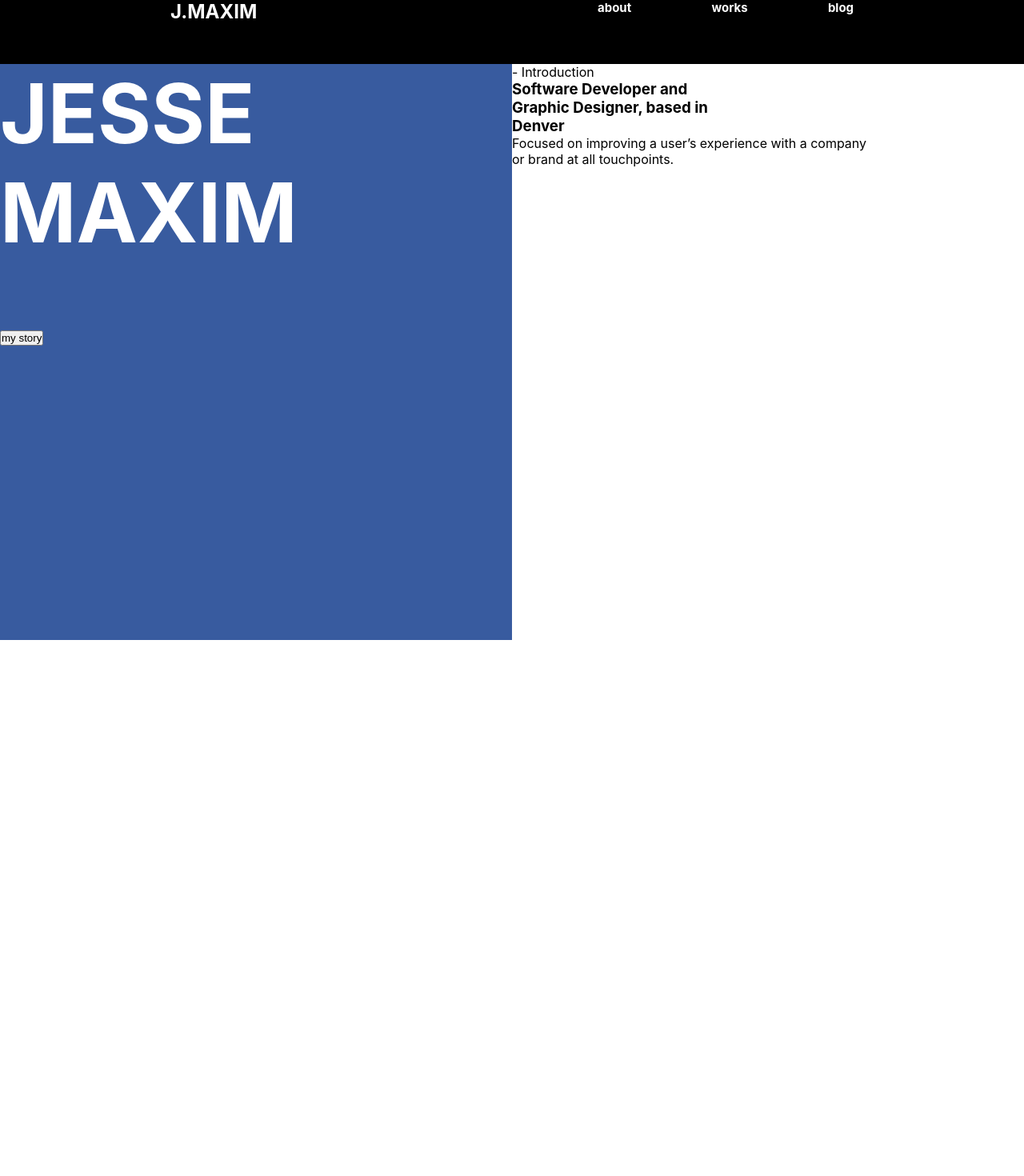
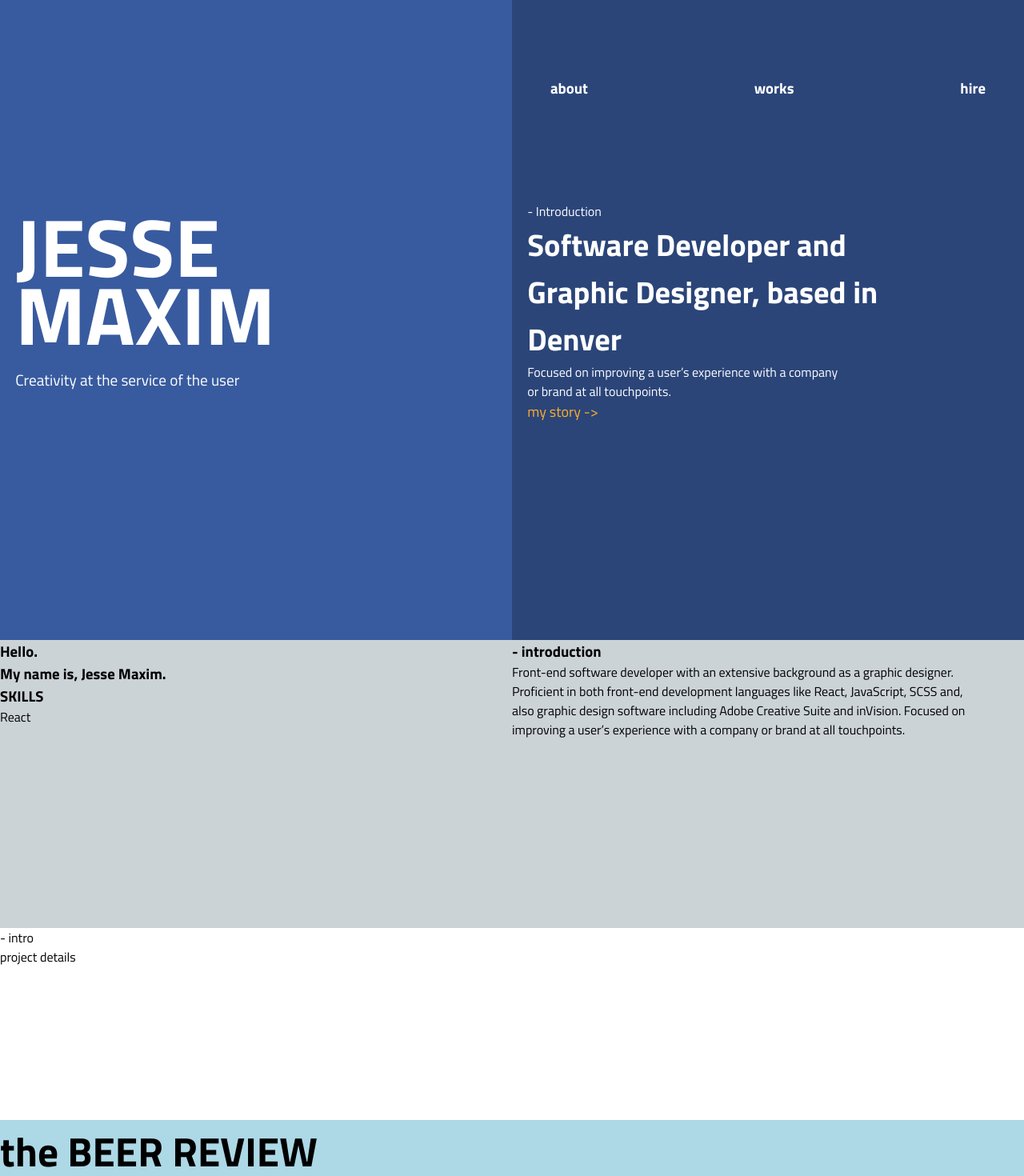
Before and after one commit to Jessmaxim303/Front-end-Portfolio, a React (Create React App) app: page / in a window 1280 px wide. Shown: the top 1470 px of the page at 80% size. Before the commit the page ends 800 px from the top, so only its background shows below. Built offline with nearby package versions, Linux system fonts and the light colour scheme.

Commit message:
New about section added

```diff
--- a/public/index.html
+++ b/public/index.html
@@ -2,6 +2,8 @@
 <html lang="en">
   <head>
     <meta charset="utf-8" />
+    <link href="https://fonts.googleapis.com/css2?family=Cairo:wght@300;700&display=swap" rel="stylesheet">
+    <link href="https://fonts.googleapis.com/css2?family=Titillium+Web:wght@400;700&display=swap" rel="stylesheet">
     <link rel="icon" href="%PUBLIC_URL%/favicon.ico" />
     <meta name="viewport" content="width=device-width, initial-scale=1" />
     <meta name="theme-color" content="#000000" />
--- /dev/null
+++ b/src/About/About.css
@@ -0,0 +1,15 @@
+.about_container {
+	height: 45vh;
+	width: 100%;
+	background: #ccd3d7;
+	display: flex;
+	flex-direction: row;
+}
+
+.about_info-container {
+  width: 50%;
+}
+
+.about_introduction-container {
+  width: 50%;
+}
--- /dev/null
+++ b/src/About/About.js
@@ -0,0 +1,22 @@
+import React from 'react';
+import './About.css';
+
+export const About = () => {
+  return (
+    <section className="about_container">
+      <section className="about_info-container">
+        <h1>Hello.</h1>
+        <h1>My name is, Jesse Maxim.</h1>
+        <h1>SKILLS</h1>
+        <p>React</p>
+      </section>
+      <section className="about_introduction-container">
+    	  <h1>- introduction</h1>
+    	  <p>Front-end software developer with an extensive background as a graphic designer. <br />
+    	  Proficient in both front-end development languages like React, JavaScript, SCSS and, <br />
+    	  also graphic design software including Adobe Creative Suite and inVision. Focused on <br />
+    	  improving a user’s experience with a company or brand at all touchpoints.</p>
+      </section>
+    </section>
+  	)
+}
--- a/src/App.js
+++ b/src/App.js
@@ -6,7 +6,6 @@ import './App.css';
 function App() {
   return (
     <div className="App">
-hi
     </div>
   );
 }
--- a/src/App/App.css
+++ b/src/App/App.css
@@ -2,10 +2,12 @@
 orange - #ed6639
 grey - #7f909a
 black - #000000
-white - #ffffff*/
-
+white - #ffffff
+yellow - #FFAF28*/
 
 * {
 	margin: 0;
 	padding: 0;
+	/*border: 1px solid red;*/
+	font-family: 'Titillium Web', sans-serif;
 }
--- a/src/App/App.js
+++ b/src/App/App.js
@@ -1,13 +1,16 @@
 import React from 'react';
 import './App.css';
 import { Header } from '../Header/Header.js';
+import { About } from '../About/About.js';
+import { Projects } from '../Projects/Projects.js';
 import { WelcomeContainer } from '../WelcomeContainer/WelcomeContainer.js'
 
 function App() {
   return (
     <div className="App">
-      <Header/>
       <WelcomeContainer/>
+      <About/>
+      <Projects/>
     </div>
   );
 }
--- a/src/Header/Header.css
+++ b/src/Header/Header.css
@@ -2,16 +2,7 @@
 	height: 10vh;
 	width: 100%;
 	background: #000000;
-	color: #ffffff;
 	display: flex;
 	flex-direction: row;
 	justify-content: space-around;
 }
-
-.header_nav_component {
-	width: 25%;
-	font-size: 1vw;
-	display: flex;
-	flex-direction: row;
-	justify-content: space-between;
-}
--- /dev/null
+++ b/src/Projects/Projects.css
@@ -0,0 +1,66 @@
+.projects_container {
+
+}
+
+.projects_into-container {
+  width: 100%;
+  height: 30vh;
+  background: #ffffff;
+}
+
+.beer_project {
+  width: 100%;
+  height: 60vh;
+  background: lightblue;
+}
+
+.project_brand-title {
+  font-size: 4vw;
+}
+
+.netflix_project {
+  width: 100%;
+  height: 60vh;
+  background: #000000;
+  color: #f1f1f1;
+}
+
+.airbnb_project {
+  width: 100%;
+  height: 60vh;
+  background: #f1f1f1;
+}
+
+.project_info-para {
+	font-size: 1.5vw;
+}
+
+.project_info-button {
+  border: 1px solid #000000;
+	background: none;
+  color: #000000;
+  font-size: 1.5vw;
+  width: 160px;
+  height: 50px;
+}
+
+.netflix_button {
+  background: none;
+  color: #f1f1f1;
+  font-size: 1.5vw;
+  width: 160px;
+  height: 50px;
+}
+
+.airbnb_button {
+  border: 1px solid #ff5a5f;
+  background: #f1f1f1;
+  color: #ff5a5f;
+  font-size: 1.5vw;
+  width: 160px;
+  height: 50px;
+}
+
+.netflix_logo {
+  width: 27vw;
+}
--- /dev/null
+++ b/src/Projects/Projects.js
@@ -0,0 +1,32 @@
+import React from 'react';
+import netflix from '../Assets/Netflix.png';
+import './Projects.css';
+
+export const Projects = () => {
+	return (
+    <section className="projects_container">
+      <section className="projects_into-container">- intro
+        <p>project details
+        </p>
+      </section>
+      <section className="beer_project">
+        <h1 className="project_brand-title">the BEER REVIEW</h1>
+        <div className="project_color-box"></div>
+        <p className="project_info-para">An application to track feedback and reviews for almost every brewery in the country.
+          <br /> The app fetches the data from an API and saves the users data locally using both React and Redux.
+          <br /> Emphasizes testing to ensure to application behaves as expected.
+        </p>
+        <button className="project_info-button">find out more</button>
+      </section>
+    	<section className="netflix_project">
+          <img className="netflix_logo" src={netflix}/>
+          <h3>2020 Redesign and feature install</h3>
+          <p>Netflix is a subscription-based film and television program rental service that offers media to subscribers via Internet streaming</p>
+          <button className="netflix_button">find out more</button>
+        </section>
+    	<section className="airbnb_project">Airbnb new feature
+          <button className="airbnb_button">find out more</button>
+        </section>
+    </section>
+		)
+}
--- a/src/WelcomeContainer/WelcomeContainer.css
+++ b/src/WelcomeContainer/WelcomeContainer.css
@@ -1,7 +1,7 @@
 .welcome_container {
 	display: flex;
 	flex-direction: row;
-	height: 90vh;
+	height: 100vh;
 }
 
 .left {
@@ -12,8 +12,53 @@
 	font-size: 8vw;
 }
 
+.welcome_intro_motto {
+	font-size: 1.5vw;
+}
+
 .right {
 	width: 50%;
 	height: 100%;
-	background: #ffffff;
+	background: #2B4579;
+	color: #ffffff;
 }
+
+.welcome_nav_component {
+	width: 85%;
+	font-size: 1.25vw;
+	display: flex;
+	flex-direction: row;
+	justify-content: space-between;
+	margin: 15% auto;
+}
+
+.welcome_body_component {
+  margin: 20% 3%;
+}
+
+.welcome_body_title {
+	font-size: 3vw;
+}
+
+.welcome_intro_name {
+	height: 85px;
+}
+
+.welcome_intro_motto {
+	margin-top: 60px;
+}
+
+.welcome_intro_component {
+	margin: 36% 3%;
+}
+
+.welcome_nav:hover {
+	border-bottom: 3px solid #FFAF28;
+}
+
+.welcome_story-button {
+	border: none;
+	font-size: 18px;
+	color: #FFAF28;
+	background: none;
+}
--- a/src/WelcomeContainer/WelcomeContainer.js
+++ b/src/WelcomeContainer/WelcomeContainer.js
@@ -5,19 +5,27 @@ export const WelcomeContainer = () => {
 		return(
       <section className="welcome_container">
         <section className="left">
-          <section>
-            <h1>JESSE</h1>
-            <h1>MAXIM</h1>
-            <button>my story</button>
+          <section className="welcome_intro_component">
+            <h1 className="welcome_intro_name">JESSE</h1>
+            <h1 className="welcome_intro_name">MAXIM</h1>
+            <p className="welcome_intro_motto">Creativity at the service of the user</p>
           </section>
         </section>
         <section className="right">
-          <p>- Introduction</p>
-          <h1>Software Developer and </h1>
-          <h1>Graphic Designer, based in</h1>
-          <h1>Denver</h1>
-          <p>Focused on improving a user’s experience with a company</p>
-          <p>or brand at all touchpoints.</p>
+          <section className="welcome_nav_component">
+            <h3 className="welcome_nav">about</h3>
+            <h3 className="welcome_nav">works</h3>
+            <h3 className="welcome_nav">hire</h3>
+          </section>
+          <section className="welcome_body_component">
+            <p>- Introduction</p>
+            <h1 className="welcome_body_title">Software Developer and </h1>
+            <h1 className="welcome_body_title">Graphic Designer, based in</h1>
+            <h1 className="welcome_body_title">Denver</h1>
+            <p>Focused on improving a user’s experience with a company</p>
+            <p>or brand at all touchpoints.</p>
+            <button className="welcome_story-button">my story -> </button>
+          </section>
         </section>
       </section>
 			)
```
Also changed, not shown: src/Assets/Netflix.png (added).
